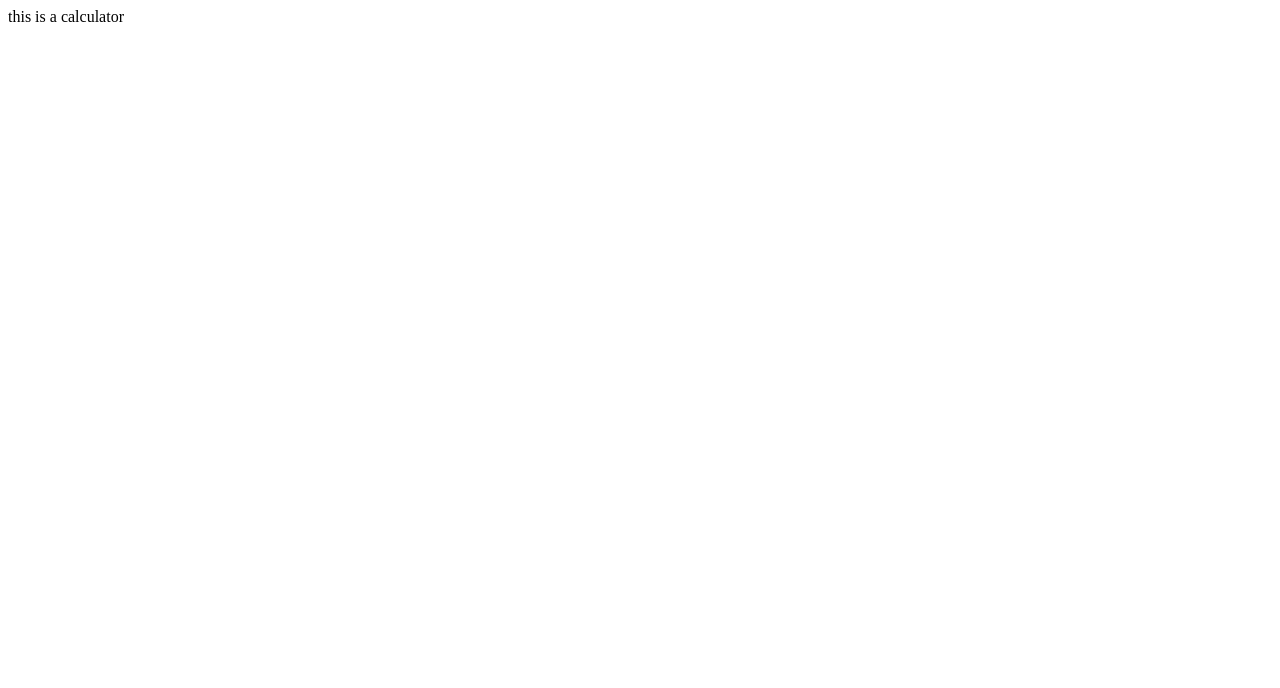
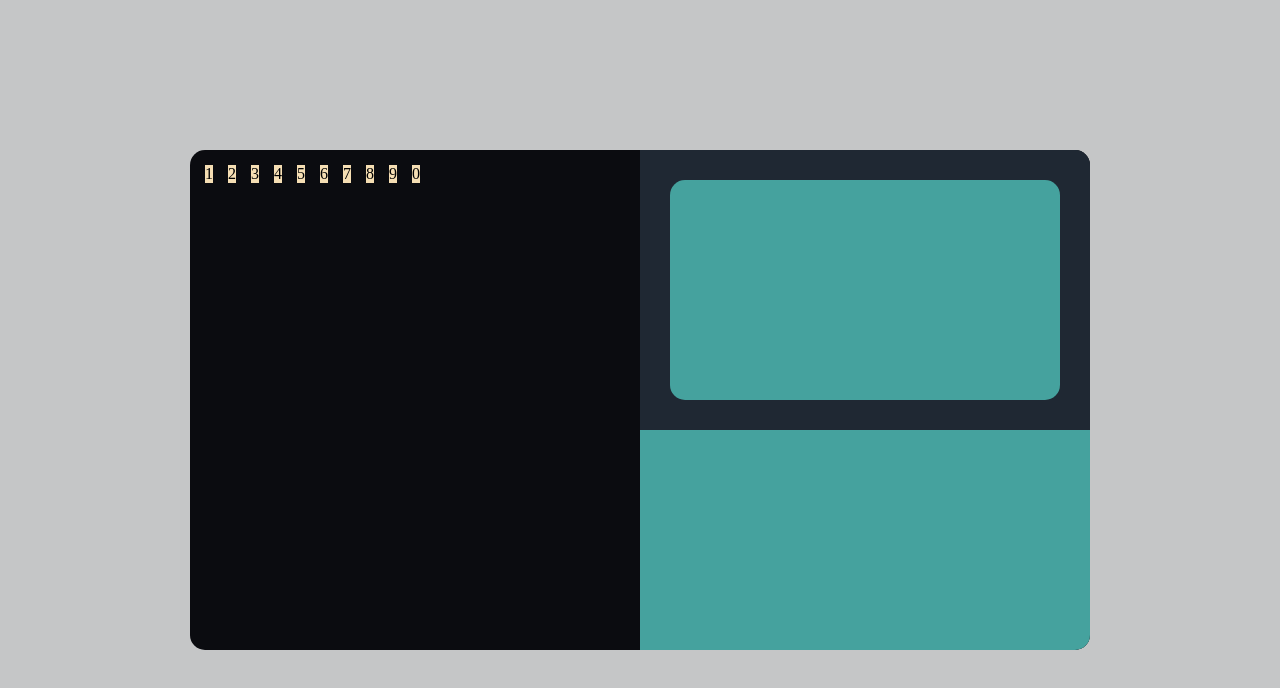
Before and after one commit to WinningCloud/calculator-js-based, a plain HTML site: page index.html in a window 1280 px wide. Drawn offline with Linux system fonts and the light colour scheme; a web font is replaced by a local one.

Commit message:
Made all basic divs and arranged them correctly with right colours

```diff
--- a/index.html
+++ b/index.html
@@ -6,8 +6,34 @@
     <title>Calculator</title>
     <link rel="stylesheet" href="styles/style.css">
     <script src="scripts/script.js"></script>
+    <link rel="preconnect" href="https://fonts.googleapis.com">
+<link rel="preconnect" href="https://fonts.gstatic.com" crossorigin>
+<link href="https://fonts.googleapis.com/css2?family=Cal+Sans&family=Exo+2:ital,wght@0,100..900;1,100..900&family=Josefin+Sans:ital,wght@0,100..700;1,100..700&family=Noto+Sans:ital,wght@0,100..900;1,100..900&family=Roboto:ital,wght@0,100..900;1,100..900&display=swap" rel="stylesheet">
+
 </head>
 <body>
-    this is a calculator
+    <div class="container">
+       <div class="numbers">
+        <div class="numBox">
+            <div class="num1">1</div>
+            <div class="num2">2</div>
+            <div class="num3">3</div>
+            <div class="num4">4</div>
+            <div class="num5">5</div>
+            <div class="num6">6</div>
+            <div class="num7">7</div>
+            <div class="num8">8</div>
+            <div class="num9">9</div>
+            <div class="num0">0</div>
+        </div>
+        <div class="controlBox"></div>
+       </div>
+       <div class="calculations">
+        <div class="displayOuterBox">
+            <div class="displayInnerBox"></div>
+        </div>
+        <div class="operationsBox"></div>
+       </div>
+    </div>
 </body>
 </html>
--- a/styles/style.css
+++ b/styles/style.css
@@ -0,0 +1,75 @@
+*{
+    margin: 0;
+    padding: 0;
+    box-sizing: border-box;
+}
+
+
+
+
+body{
+    background-color: #C5C6C7;
+    display: flex;
+    flex-direction: column;
+    justify-content: center;
+    align-items: center;
+    height: 100vh;
+}
+
+.container{
+    background-color: #0B0C10;
+    width: 900px;
+    height: 500px;
+    border: none;
+    border-radius: 15px;
+    display: flex;
+    overflow: hidden;
+
+}
+
+.numbers{
+    width: 50%;
+    border-radius: 15px;
+}
+
+.calculations{
+    width: 50%;
+    background-color: #1F2833;
+    border-radius: 0 15px 15px 0 ;
+    display: flex;
+    flex-direction: column;
+    height: 100%;
+
+}
+
+.displayOuterBox{
+    background-color: #1F2833;
+    flex: 1;
+    padding: 30px;
+}
+
+
+.operationsBox{
+    background-color: #45A29E;
+    flex: 1;
+}
+
+.displayInnerBox{
+    height: 100%;
+    width: 100%;
+    background-color: #45A29E;
+    border-radius: 15px;
+}
+
+.numBox{
+    padding: 15px;
+    display: flex;
+    flex-direction: row;
+    gap: 15px;
+
+}
+
+.numBox > *{
+    background-color: wheat;
+
+}
```
